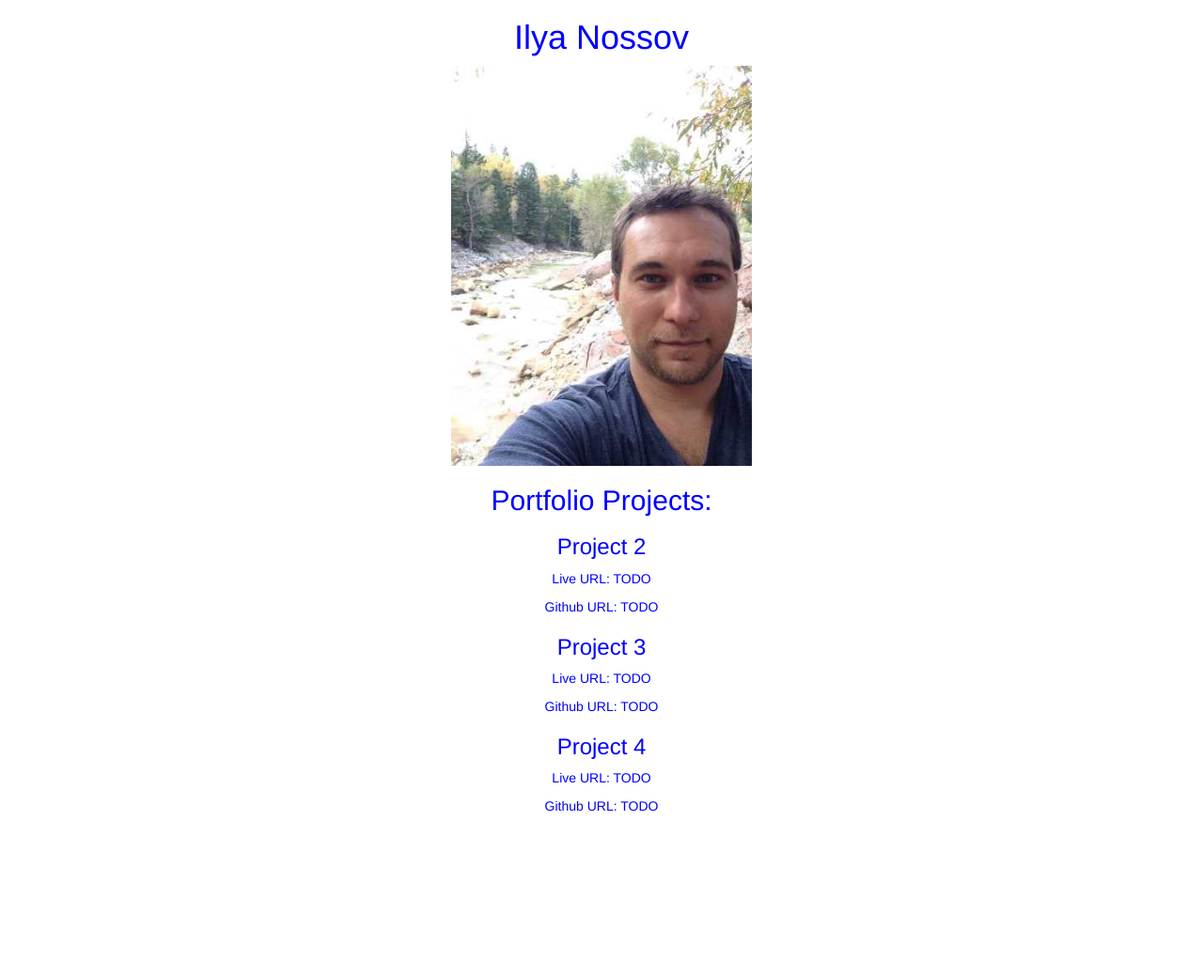
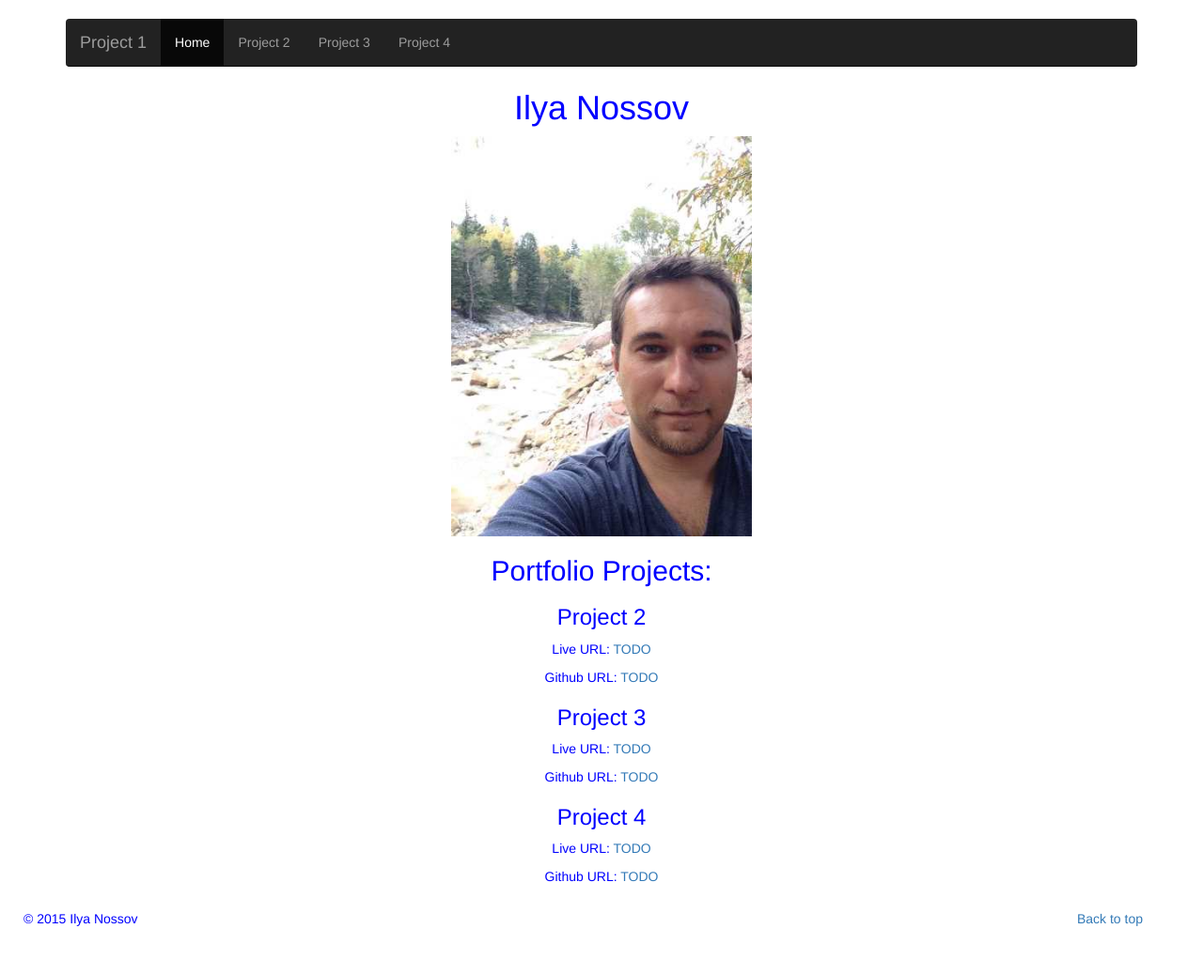
Before and after one commit to iliainc/p1, a PHP site: page / in a window 1280 px wide. Shown: the whole page at 94% size. Before the commit the page ends 864 px from the top, so only its background shows below. Run offline with PHP 8.4, Linux system fonts and the light colour scheme; some libraries are stand-ins or nearby versions.

Commit message:
Modified Index with styling. Added header and footer.

```diff
--- /dev/null
+++ b/css/carousel.css
@@ -0,0 +1,71 @@
+
+
+/* CUSTOMIZE THE NAVBAR
+-------------------------------------------------- */
+
+/* Special class on .container surrounding .navbar, used for positioning it into place. */
+.navbar-wrapper {
+  position: absolute;
+  top: 0;
+  right: 0;
+  left: 0;
+  z-index: 20;
+}
+
+/* Flip around the padding for proper display in narrow viewports */
+.navbar-wrapper > .container {
+  padding-right: 0;
+  padding-left: 0;
+}
+.navbar-wrapper .navbar {
+  padding-right: 15px;
+  padding-left: 15px;
+}
+.navbar-wrapper .navbar .container {
+  width: auto;
+}
+
+
+
+
+/* MARKETING CONTENT
+-------------------------------------------------- */
+
+/* Center align the text within the three columns below the carousel */
+.marketing .col-lg-4 {
+  margin-bottom: 20px;
+  text-align: center;
+}
+.marketing h2 {
+  font-weight: normal;
+}
+.marketing .col-lg-4 p {
+  margin-right: 10px;
+  margin-left: 10px;
+}
+
+
+/* RESPONSIVE CSS
+-------------------------------------------------- */
+
+@media (min-width: 768px) {
+  /* Navbar positioning foo */
+  .navbar-wrapper {
+    margin-top: 20px;
+    margin-bottom:20px;
+  }
+  .navbar-wrapper .container {
+    padding-right: 15px;
+    padding-left: 15px;
+  }
+  .navbar-wrapper .navbar {
+    padding-right: 0;
+    padding-left: 0;
+  }
+
+  /* The navbar becomes detached from the top, so we round the corners */
+  .navbar-wrapper .navbar {
+    border-radius: 4px;
+  }
+
+}
--- /dev/null
+++ b/css/style.css
@@ -0,0 +1,40 @@
+body {
+  background-color:white;
+  padding-bottom: 40px;
+}
+.portfolio h1, h2, h3  {
+  color:blue;
+  text-align: center;
+}
+.portfolio p    {
+  color:blue;
+  text-align: center;
+}
+.portfolio img  {
+  margin: auto;
+  display: block;
+  width: 25%;
+}
+
+.portfolio {
+  width: 100%;
+  text-align: center;
+}
+
+.name {
+  margin-top:75px;
+}
+
+.footer {
+  color: blue;
+  width: 95%;
+  margin-top: 25px;
+  margin-left: 25px;
+  margin-right: 25px;
+  text-align: left;
+}
+
+.pull-right {
+  margin-right: 25px;
+  text-align: right;
+}
--- a/index.php
+++ b/index.php
@@ -9,42 +9,71 @@
   <title>CSCI E-15 | Project 1</title>
 
   <link rel="stylesheet" href="https://maxcdn.bootstrapcdn.com/bootstrap/3.3.6/css/bootstrap.min.css" integrity="sha384-1q8mTJOASx8j1Au+a5WDVnPi2lkFfwwEAa8hDDdjZlpLegxhjVME1fgjWPGmkzs7" crossorigin="anonymous">
-
-<style>
-  body {background-color:white;}
-  h1, h2, h3  {color:blue; text-align: center;}
-  p    {color:blue; text-align: center;}
-  img  {margin: auto; display: block; width: 25%;}
-
-  .portfolio {width: 100%; text-align: center;}
-}
-
-</style>
+  <link href="css/style.css" rel="stylesheet">
+  <link href="css/carousel.css" rel="stylesheet">
 
 </head>
 
 <body>
 
+  <div class="navbar-wrapper">
+  <div class="container">
+
+    <nav class="navbar navbar-inverse navbar-static-top">
+      <div class="container">
+        <div class="navbar-header">
+          <button type="button" class="navbar-toggle collapsed" data-toggle="collapse" data-target="#navbar" aria-expanded="false" aria-controls="navbar">
+            <span class="sr-only">Toggle navigation</span>
+            <span class="icon-bar"></span>
+            <span class="icon-bar"></span>
+            <span class="icon-bar"></span>
+          </button>
+          <a class="navbar-brand" href="#">Project 1</a>
+        </div>
+        <div id="navbar" class="navbar-collapse collapse">
+          <ul class="nav navbar-nav">
+            <li class="active"><a href="#">Home</a></li>
+            <li><a href="#project2">Project 2</a></li>
+            <li><a href="#project3">Project 3</a></li>
+            <li><a href="#project4">Project 4</a></li>
+          </ul>
+        </div>
+      </div>
+    </nav>
+
+  </div>
+</div>
+
+</br>
+
   <div class="portfolio">
 
-    <h1>Ilya Nossov</h1>
+    <div class="name">
+      <h1>Ilya Nossov</h1>
+    </div>
 
     <img src='images/ilya.jpg' alt='Profile Photo'>
 
     <h2>Portfolio Projects:</h2>
 
     <h3>Project 2</h3>
-      <p>Live URL: TODO</p>
-      <p>Github URL: TODO</p>
+      <p>Live URL: <a href="#">TODO</a></p>
+      <p>Github URL: <a href="#">TODO</a></p>
 
     <h3>Project 3</h3>
-      <p>Live URL: TODO</p>
-      <p>Github URL: TODO</p>
+      <p>Live URL: <a href="#">TODO</a></p>
+      <p>Github URL: <a href="#">TODO</a></p>
 
     <h3>Project 4</h3>
-      <p>Live URL: TODO</p>
-      <p>Github URL: TODO</p>
+      <p>Live URL: <a href="#">TODO</a></p>
+      <p>Github URL: <a href="#">TODO</a></p>
 
+
+  </div>
+
+  <div class="footer">
+      <p class="pull-right"><a href="#">Back to top</a></p>
+      <p>&copy; 2015 Ilya Nossov</p>
   </div>
 
     <!-- jQuery (necessary for Bootstrap's JavaScript plugins) -->
```
Also changed, not shown: README.md.
